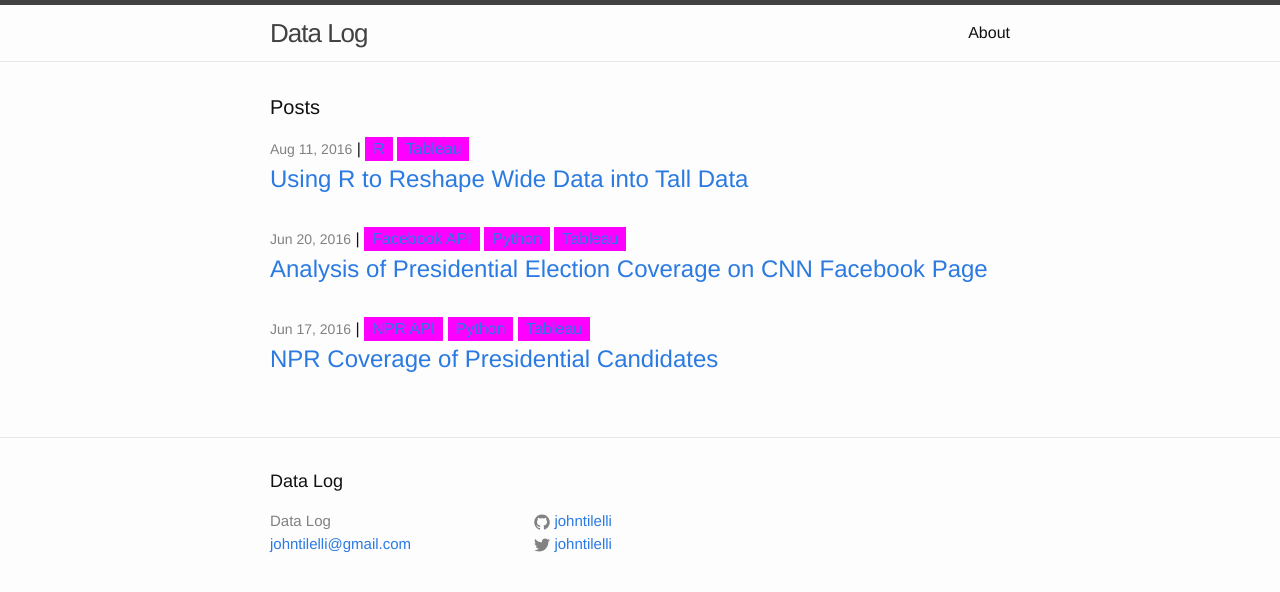
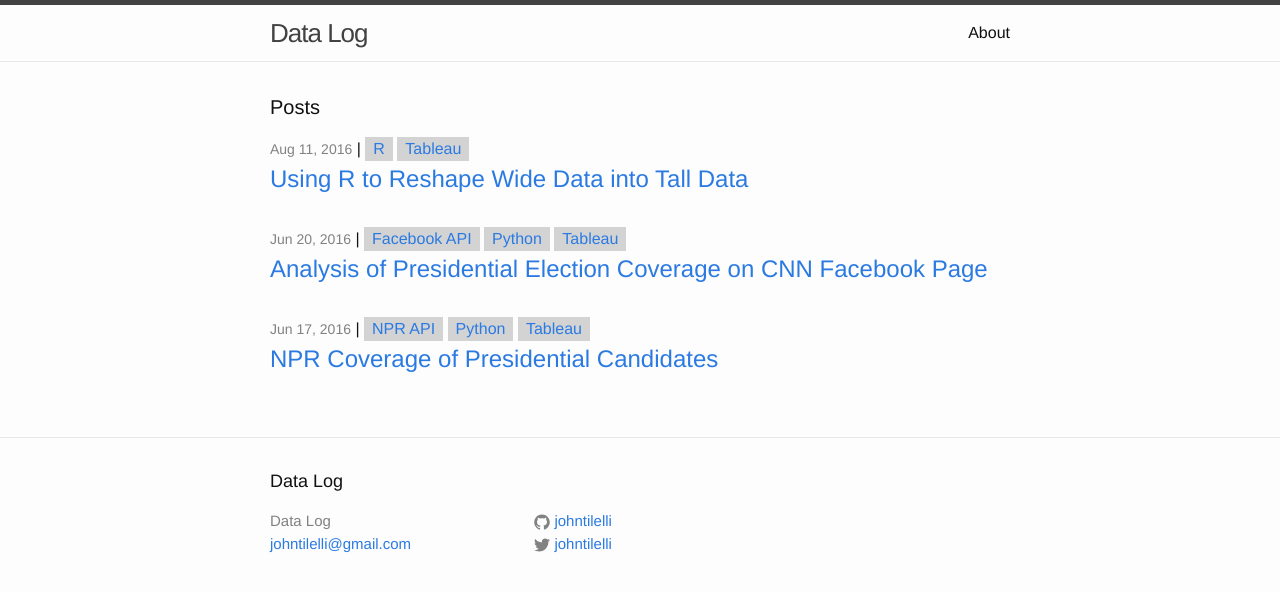
Before and after one commit to johntilelli/johntilelli.github.io, a Jekyll site: the page built from index.html, in a window 1280 px wide. Shown: the top 592 px of the page. Built offline with Jekyll 4.4.1, drawn with Linux system fonts in a browser that asks for light colours.

Commit message:
Update main.scss

```diff
--- a/css/main.scss
+++ b/css/main.scss
@@ -58,5 +58,5 @@
 .post-tag {
   display: inline-block;
   padding: 0 0.5em;
-  background-color: #f0f;
+  background-color: #d3d3d3 ;
 }
```
